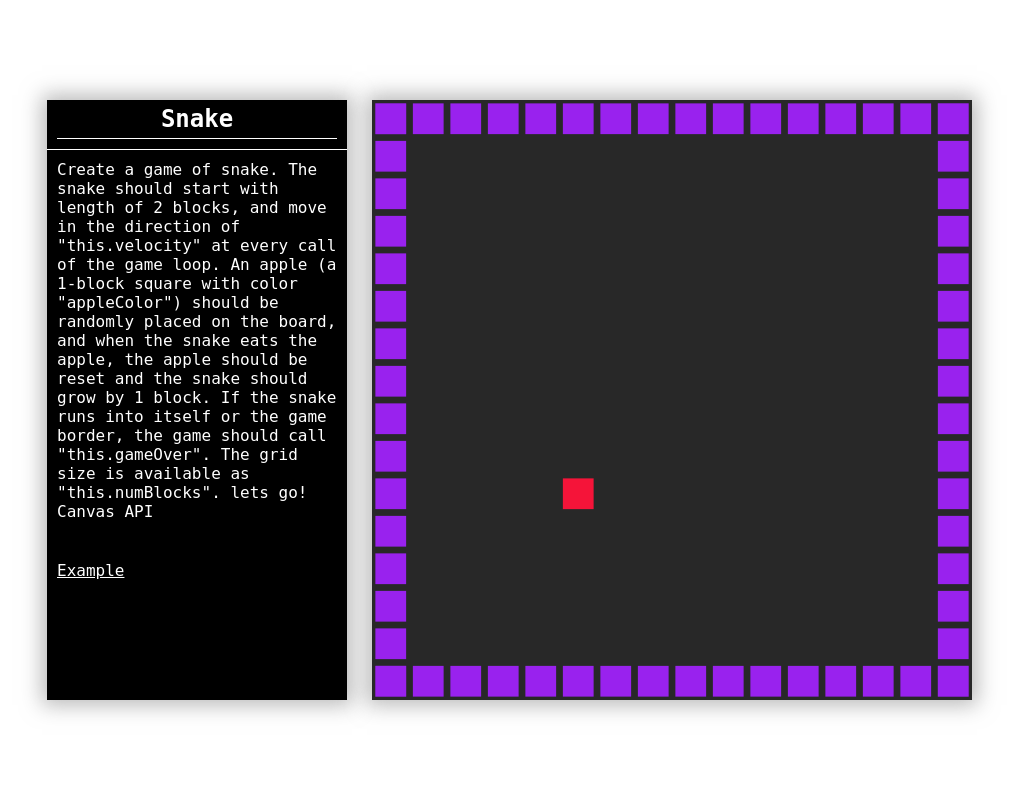
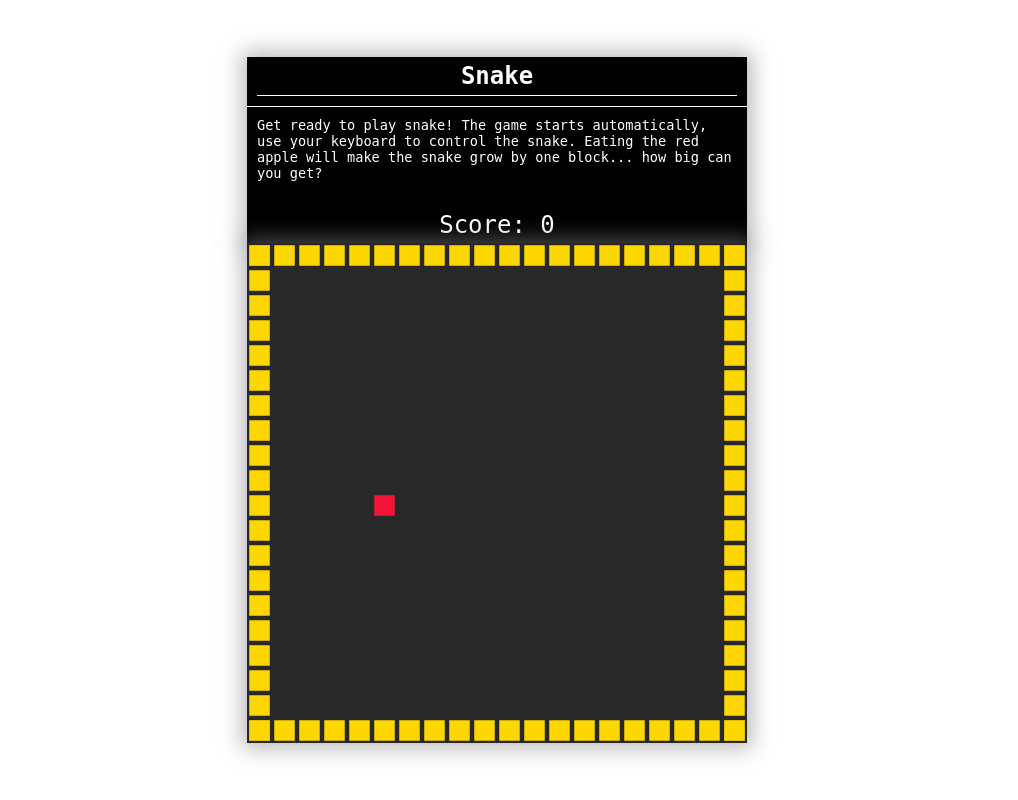
Before and after one commit to enriquebarco/snake, a PHP site: page / in a window 1280 px wide. Shown: the whole page, without its empty margins (143-1161 px from the left). Run offline with PHP 8.4, Linux system fonts and the light colour scheme.

Commit message:
added score state and styling

```diff
--- a/index.css
+++ b/index.css
@@ -10,14 +10,13 @@
     height: 100%;
 
     display: flex;
+    flex-direction: column;
     align-items: center;
     justify-content: center;
 }
 
 display {
-    width: 300px;
-    height: 600px;
-    margin: 25px;
+    width: 500px;
 
     display: flex;
     flex-direction: column;
@@ -39,9 +38,16 @@
     margin: 0px;
 }
 
+score {
+    font-size: 1.5rem;
+    margin-bottom: .25rem;
+    text-align: center;
+}
+
 challengeSummary {
     border-top: solid 1px;
     padding: 10px;
+    font-size: .85rem;
     margin-bottom: 20px;
 }
 
--- a/index.html
+++ b/index.html
@@ -11,9 +11,9 @@
           <h2>Snake</h2>
         </statusTitle>
         <challengeSummary>
-          Create a game of snake. The snake should start with length of 2 blocks, and move in the direction of "this.velocity" at every call of the game loop. An apple (a 1-block square with color "appleColor") should be randomly placed on the board, and when the snake eats the apple, the apple should be reset and the snake should grow by 1 block. If the snake runs into itself or the game border, the game should call "this.gameOver". The grid size is available as "this.numBlocks". lets go! Canvas API
+          Get ready to play snake! The game starts automatically, use your keyboard to control the snake. Eating the red apple will make the snake grow by one block... how big can you get?
         </challengeSummary>
-        <a id="exampleLink" href="https://www.google.com/search?q=play+snake" target="_blank">Example</a>
+        <score></score>
       </display>
       <canvas></canvas>
     </main>
--- a/index.js
+++ b/index.js
@@ -1,24 +1,27 @@
 let Game = {
 
-  width: 1200,
-  height: 1200,
+  width: 1000,
+  height: 1000,
   scale: 2,
   loopTime: 270,
   squareHeight: 40,
   borderShrinkFactor: .09,
-  numBlocks: 16,
+  numBlocks: 20,
+
+
 
   background: '#282828',
   appleColor: '#f51439',
-  snakeColor: '#33FF00',
-  borderColor: '#9922ee',
+  snakeColor: '#008000',
+  borderColor: '#ffd700',
+
+  score: 0,
 
   apple: {x:-1, y:-1},
 
   snake: [
     {x:3, y:1},
     {x:2, y:1},
-    {x:1, y:1},
   ],
   velocity: {x: 1, y: 0},
 
@@ -37,8 +40,11 @@
     requestAnimationFrame(render);
   },
   initCanvas() {
+    this.scoreHTML = document.getElementsByTagName('score')[0];
     this.canvas = document.getElementsByTagName('canvas')[0];
     this.ctx = this.canvas.getContext('2d');
+
+    this.scoreHTML.innerHTML = "Score: " + this.score
 
     this.canvas.width = this.width;
     this.canvas.height = this.height;
@@ -144,7 +150,9 @@
       let snakeEndY = this.snake[snakeEnd].y;
 
       if(this.snake[0].x === this.apple.x && this.snake[0].y === this.apple.y) {
-        console.log("Eat!")
+        console.log("Eat!");
+        this.score++;
+        this.scoreHTML.innerHTML = "Score: " + this.score
         this.snake.push({x: snakeEndX, y: snakeEndY})
 
         for(let applePiece in this.apple) {
```
